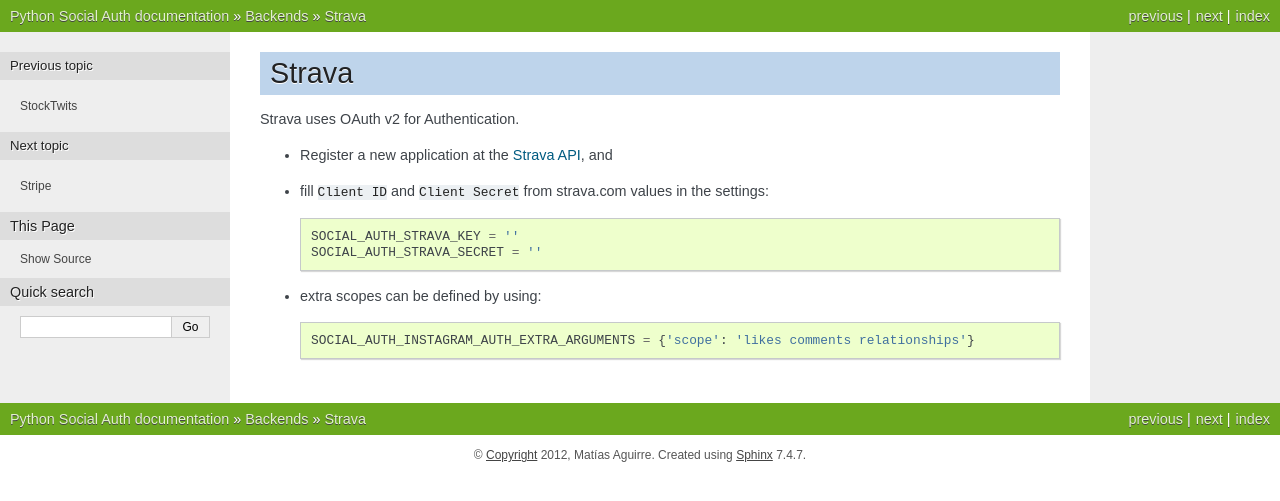
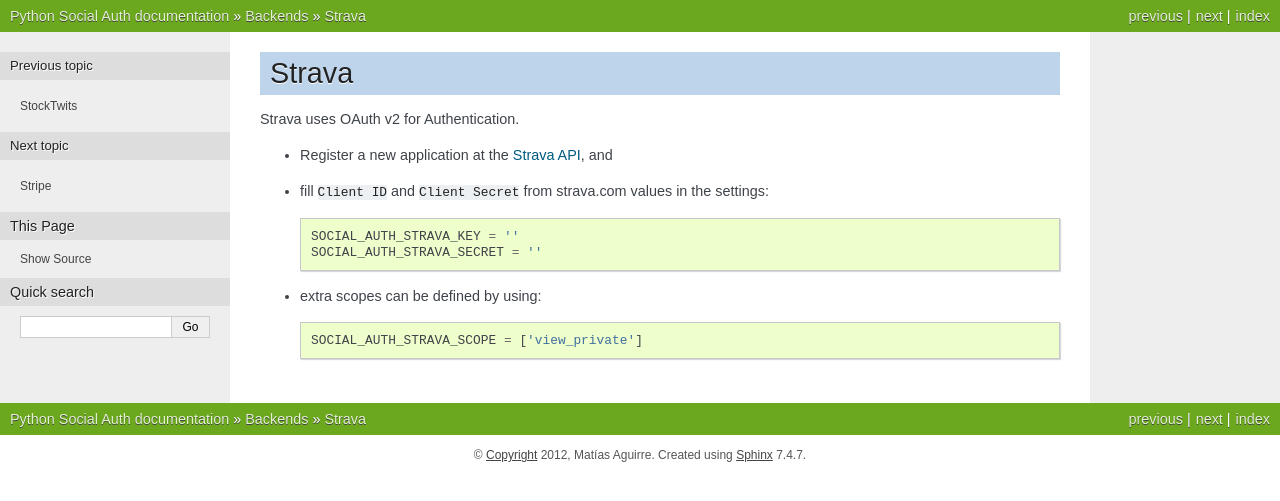
Before and after one commit to omab/python-social-auth, a Sphinx documentation site: the page built from docs/backends/strava.rst, in a window 1280 px wide. Shown: the top 501 px of the page. Built offline with Sphinx 7.4.7, drawn with Linux system fonts in a browser that asks for light colours.

Commit message:
Correct Stava scoping/permissions example.
Signed-off-by: Chris Lamb <chris@chris-lamb.co.uk>

```diff
--- a/docs/backends/strava.rst
+++ b/docs/backends/strava.rst
@@ -12,6 +12,6 @@ Strava uses OAuth v2 for Authentication.
 
 - extra scopes can be defined by using::
 
-    SOCIAL_AUTH_INSTAGRAM_AUTH_EXTRA_ARGUMENTS = {'scope': 'likes comments relationships'}
+    SOCIAL_AUTH_STRAVA_SCOPE = ['view_private']
 
 .. _Strava API: https://www.strava.com/settings/api
```
